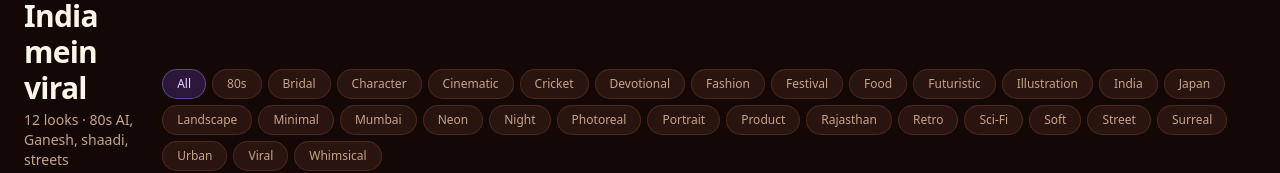
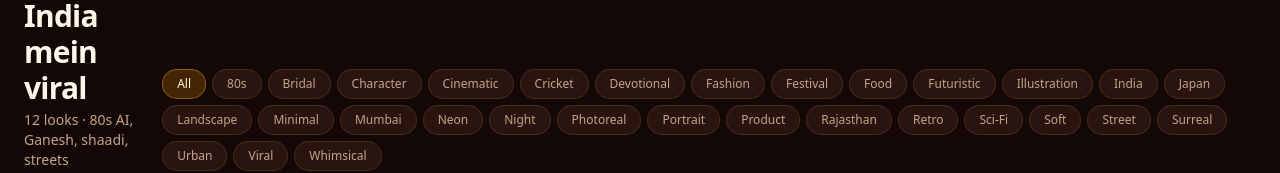
Before and after one commit to anujkumarmeena/copytheprompt, a Next.js app: page / in a window 1280 px wide. Shown: the part 326-499 px from the top of the page. Built offline with nearby package versions, Linux system fonts and the light colour scheme.

Commit message:
Saffron filter chips

```diff
--- a/src/components/FilterChips.tsx
+++ b/src/components/FilterChips.tsx
@@ -14,7 +14,7 @@ export function FilterChips({ tags, active, onChange }: FilterChipsProps) {
         onClick={() => onChange(null)}
         className={`rounded-full px-3.5 py-1.5 text-xs font-medium transition ${
           active === null
-            ? "bg-violet-500/20 text-violet-200 ring-1 ring-violet-400/50"
+            ? "bg-amber-500/20 text-amber-100 ring-1 ring-amber-400/50"
             : "bg-ctp-elevated text-ctp-muted ring-1 ring-ctp-border hover:text-ctp-text"
         }`}
       >
@@ -27,7 +27,7 @@ export function FilterChips({ tags, active, onChange }: FilterChipsProps) {
           onClick={() => onChange(active === tag ? null : tag)}
           className={`rounded-full px-3.5 py-1.5 text-xs font-medium capitalize transition ${
             active === tag
-              ? "bg-cyan-500/15 text-cyan-200 ring-1 ring-cyan-400/50"
+              ? "bg-orange-500/15 text-orange-100 ring-1 ring-orange-400/50"
               : "bg-ctp-elevated text-ctp-muted ring-1 ring-ctp-border hover:text-ctp-text"
           }`}
         >
```
